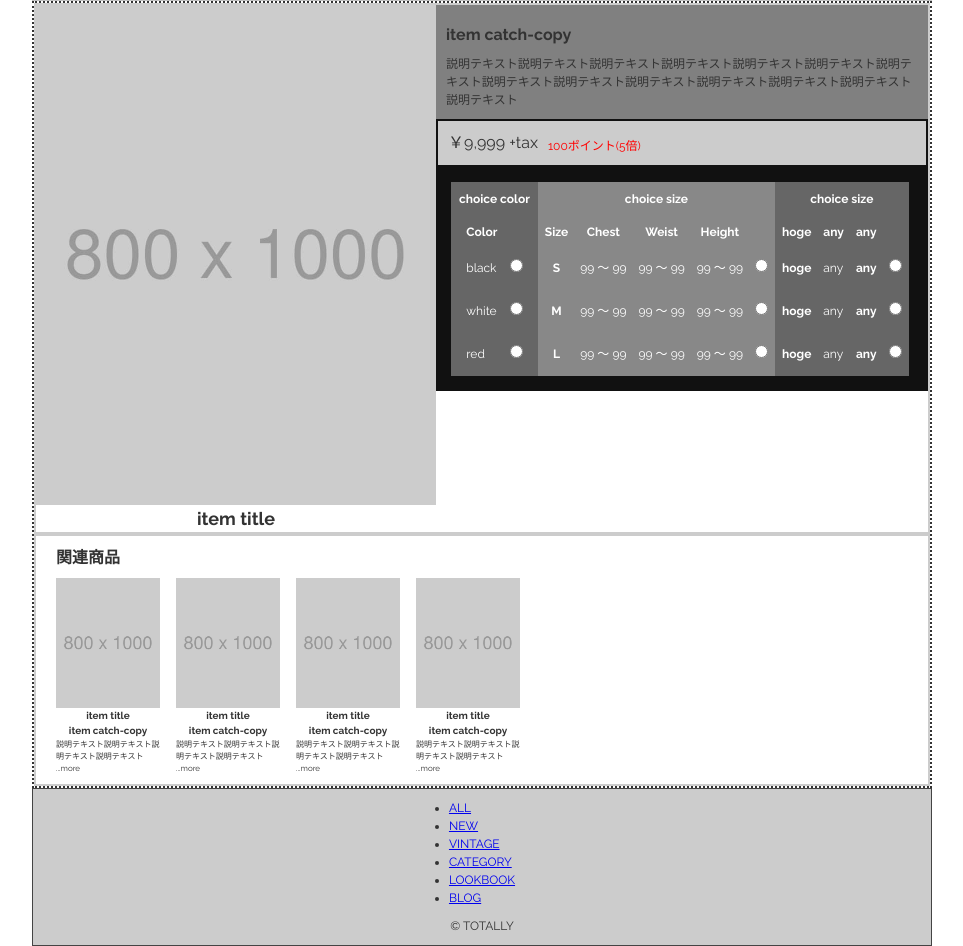
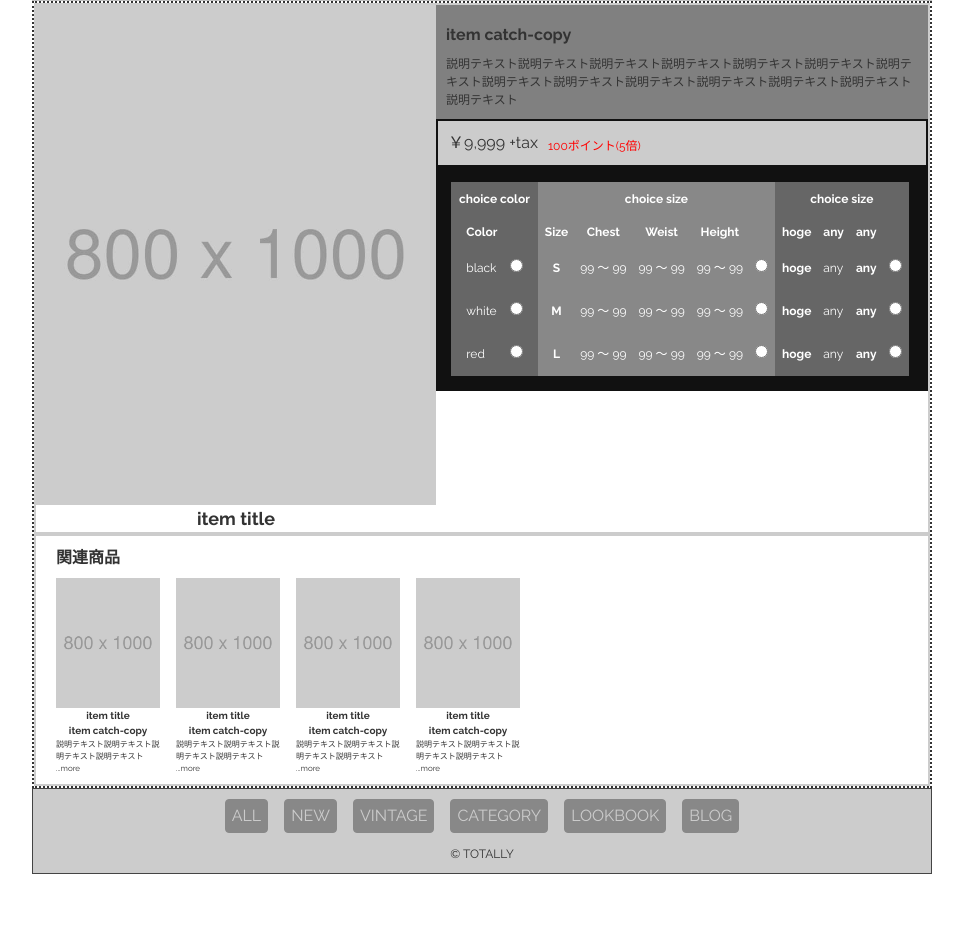
Before and after one commit to naitoyuma3230/BEM-template, a plain HTML site: page index.html in a window 1280 px wide. Shown: the part 230-1176 px from the top of the page, without its empty margins (158-1121 px from the left). After the commit the page ends 1104 px from the top, so only its background shows below. Drawn offline with Linux system fonts and the light colour scheme; some packages are replaced by stand-ins of ours.

Commit message:
Improve: フッター部分の修正

```diff
--- a/css/style.css
+++ b/css/style.css
@@ -59,14 +59,18 @@ html {
   width: 100%;
 }
 .footer {
+  display: flex;
+  flex-direction: column;
+  gap: 12px;
+  justify-content: center;
   padding: 10px;
   background: #ccc;
   border: 1px solid #444;
 }
 .footer__nav {
   display: flex;
+  gap: 16px;
   justify-content: center;
-  margin-bottom: 10px;
 }
 .footer__copyright {
   font-size: 12px;
--- a/index.html
+++ b/index.html
@@ -261,29 +261,16 @@
         </div>
       </main>
 
-      <footer class="content__footer footer">
+      <footer class="footer">
         <div class="footer__nav">
-          <ul class="page-nav-list">
-            <li class="page-nav-list__li">
-              <a class="page-nav-list__a" href="#">ALL</a>
-            </li>
-            <li class="page-nav-list__li">
-              <a class="page-nav-list__a" href="#">NEW</a>
-            </li>
-            <li class="page-nav-list__li">
-              <a class="page-nav-list__a" href="#">VINTAGE</a>
-            </li>
-            <li class="page-nav-list__li">
-              <a class="page-nav-list__a" href="#">CATEGORY</a>
-            </li>
-            <li class="page-nav-list__li">
-              <a class="page-nav-list__a" href="#">LOOKBOOK</a>
-            </li>
-            <li class="page-nav-list__li">
-              <a class="page-nav-list__a" href="#">BLOG</a>
-            </li>
-          </ul>
+          <a class="nav-button" href="#">ALL</a>
+          <a class="nav-button" href="#">NEW</a>
+          <a class="nav-button" href="#">VINTAGE</a>
+          <a class="nav-button" href="#">CATEGORY</a>
+          <a class="nav-button" href="#">LOOKBOOK</a>
+          <a class="nav-button" href="#">BLOG</a>
         </div>
+
         <p class="footer__copyright">&copy; TOTALLY</p>
       </footer>
     </div>
```
Also changed, not shown: 1 other file.
